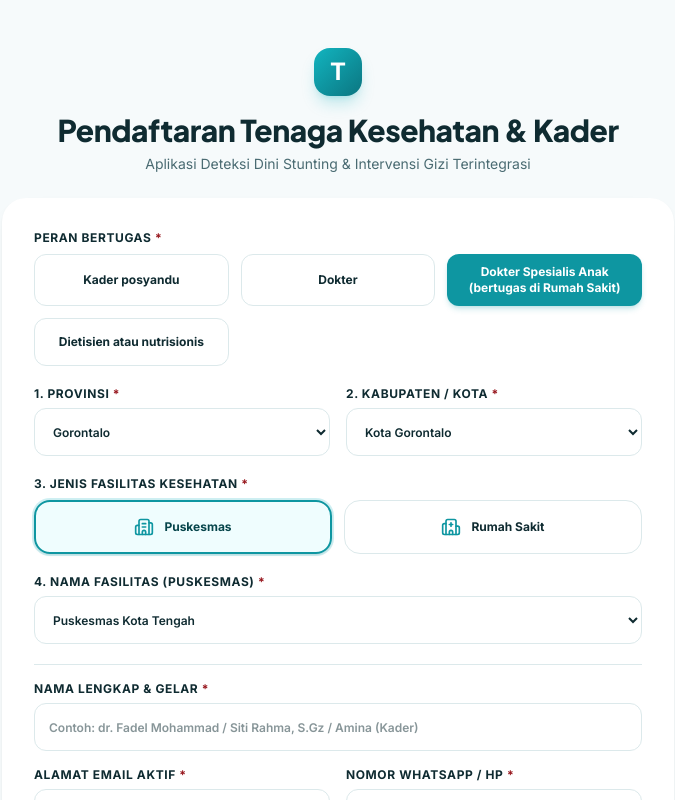
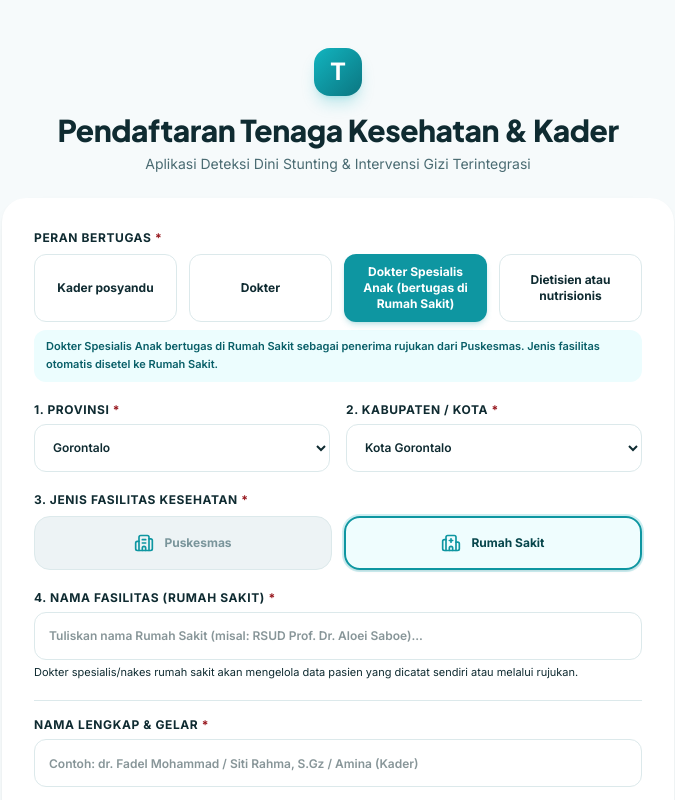
Before and after one commit to empirisage-sys/tangguhV2, a Next.js app: page /daftar in a window 1280 px wide. Both pictures are taken after a click on the button "Dokter Spesialis Anak (bertugas di Rumah Sakit)". Shown: the top 800 px of the page, without its empty margins (302-977 px from the left). Built offline with nearby package versions, Linux system fonts and the light colour scheme.

Commit message:
feat: pilihan peran Dokter Spesialis Anak di halaman pendaftaran

```diff
--- a/src/app/(publik)/daftar/page.tsx
+++ b/src/app/(publik)/daftar/page.tsx
@@ -13,6 +13,7 @@
 import {
   PERAN_PENDAFTARAN,
   LABEL_PERAN,
+  wajibRumahSakit,
   type PeranPendaftaran,
   type JenisFaskesPendaftaran,
 } from '@/lib/validasi/pendaftaran'
@@ -115,12 +116,18 @@
               <label className="block text-xs font-bold uppercase tracking-wider text-tinta-700">
                 Peran Bertugas <span className="text-bahaya-teks">*</span>
               </label>
-              <div className="mt-2 grid grid-cols-3 gap-2 sm:gap-3">
+              <div className="mt-2 grid grid-cols-2 gap-2 sm:grid-cols-4 sm:gap-3">
                 {PERAN_PENDAFTARAN.map((p) => (
                   <button
                     key={p}
                     type="button"
-                    onClick={() => setPeran(p)}
+                    onClick={() => {
+                      setPeran(p)
+                      // Dokter Spesialis Anak selalu bertugas di rumah sakit.
+                      // Menetapkannya di sini mencegah kombinasi yang pasti
+                      // ditolak validasi maupun batasan di Postgres.
+                      if (wajibRumahSakit(p)) setJenisFaskes('rumah_sakit')
+                    }}
                     className={[
                       'min-h-12 rounded-xl p-2.5 text-center text-xs font-bold transition-all',
                       peran === p
@@ -133,6 +140,13 @@
                 ))}
               </div>
               <input type="hidden" name="peran" value={peran} />
+              {wajibRumahSakit(peran) && (
+                <p className="mt-2 rounded-xl bg-laut-50 px-3 py-2 text-[11px] font-semibold leading-relaxed text-laut-800">
+                  Dokter Spesialis Anak bertugas di Rumah Sakit sebagai penerima
+                  rujukan dari Puskesmas. Jenis fasilitas otomatis disetel ke
+                  Rumah Sakit.
+                </p>
+              )}
             </div>
 
             {/* 2. JENJANG WILAYAH: PROVINSI & KABUPATEN/KOTA */}
@@ -202,12 +216,15 @@
               <div className="mt-2 grid grid-cols-2 gap-3">
                 <button
                   type="button"
+                  disabled={wajibRumahSakit(peran)}
                   onClick={() => setJenisFaskes('puskesmas')}
                   className={[
-                    'flex min-h-[54px] items-center justify-center gap-2.5 rounded-2xl p-3 text-xs font-bold transition-all cursor-pointer',
-                    jenisFaskes === 'puskesmas'
-                      ? 'border-2 border-laut-600 bg-laut-50/80 text-laut-900 shadow-sm ring-2 ring-laut-500/20'
-                      : 'border border-kabut-200 bg-white text-tinta-700 hover:bg-kabut-50',
+                    'flex min-h-[54px] items-center justify-center gap-2.5 rounded-2xl p-3 text-xs font-bold transition-all',
+                    wajibRumahSakit(peran)
+                      ? 'cursor-not-allowed border border-kabut-200 bg-kabut-100 text-tinta-400'
+                      : jenisFaskes === 'puskesmas'
+                        ? 'cursor-pointer border-2 border-laut-600 bg-laut-50/80 text-laut-900 shadow-sm ring-2 ring-laut-500/20'
+                        : 'cursor-pointer border border-kabut-200 bg-white text-tinta-700 hover:bg-kabut-50',
                   ].join(' ')}
                 >
                   <Building2 className="size-5 text-laut-600" />
```
